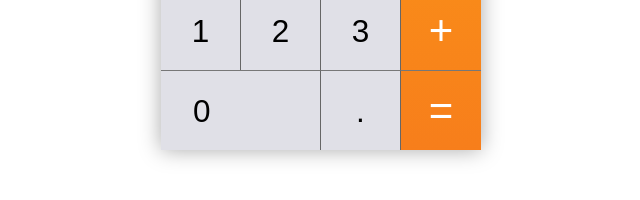
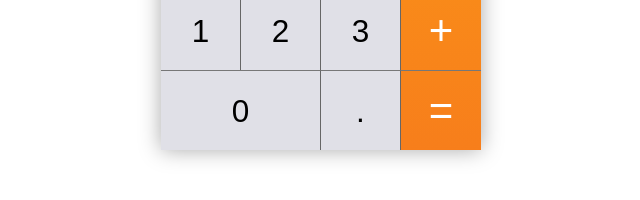
Before and after one commit to iAmWaris97/math-magician, a React (Create React App) app: page / in a window 1280 px wide. Shown: the part 510-710 px from the top of the page, without its empty margins (319-959 px from the left). Built offline with nearby package versions, Linux system fonts and the light colour scheme.

Commit message:
Change the zero button style

```diff
--- a/src/components/calculator.css
+++ b/src/components/calculator.css
@@ -91,8 +91,7 @@ button:active {
 
 .numbers .zero {
   width: 160px;
-  text-align: left;
-  padding-left: 32px;
+  text-align: center;
 }
 
 .numbers .dot {
```
